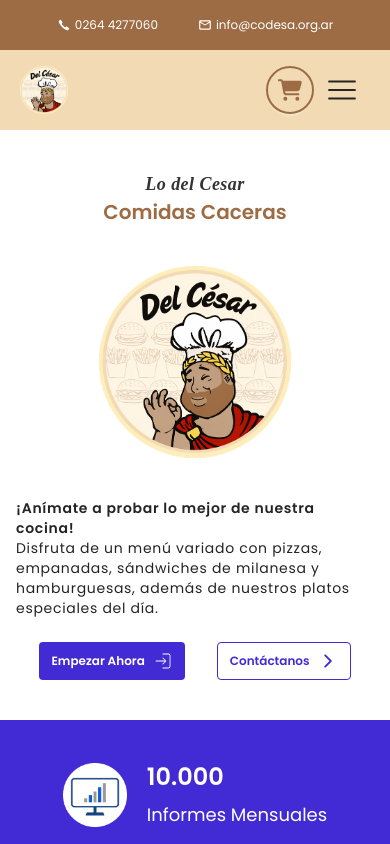
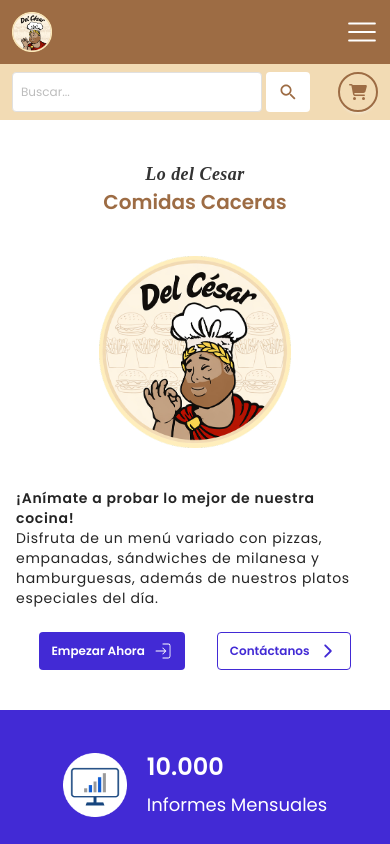
Before and after one commit to leandromortarini2/LodelCesar, a React (Vite) app: page / in a window 390 px wide. Shown: the top 844 px of the page. Built offline with nearby package versions, Linux system fonts and the light colour scheme; no server answers.

Commit message:
navbar maquetado

```diff
--- a/src/interfaces/RoutesNavBar.ts
+++ b/src/interfaces/RoutesNavBar.ts
@@ -1,4 +1,8 @@
+import type { IconType } from "react-icons/lib";
+
 export interface RoutesNavBar {
   url: string;
   text: string;
+  icon: IconType;
+  colorIcon?: string;
 }
--- a/src/utils/routesNavBar.ts
+++ b/src/utils/routesNavBar.ts
@@ -1,18 +1,29 @@
+import { IoHome } from "react-icons/io5";
 import type { RoutesNavBar } from "../interfaces/RoutesNavBar";
+import { GiMeal } from "react-icons/gi";
+import { IoLogoWhatsapp } from "react-icons/io";
+import { RiInstagramFill } from "react-icons/ri";
 
 export const routesLanding: RoutesNavBar[] = [
-  { url: "inicio", text: "Inicio" },
-  { url: "intro-1", text: "Introducción" },
-  { url: "intro-2", text: "Informes" },
-  { url: "intro-3", text: "Riesgos Crediticios" },
-  { url: "intro-4", text: "Conclusión" },
+  { url: "inicio", text: "Inicio", icon: IoHome },
+  { url: "intro-1", text: "Nuestros Platos", icon: GiMeal },
 ];
 
 export const routesDashboard: RoutesNavBar[] = [
-  { url: "", text: "Inicio" },
-  { url: "afectaciones", text: "Afectaciones" },
-  { url: "desafectaciones", text: "Desafectaciones" },
-  { url: "gestion-personas", text: "Gestión de Personas" },
-  { url: "comentarios", text: "Comentarios y Sugerencias" },
-  { url: "informe", text: "Informe" },
+  { url: "", text: "Inicio", icon: IoHome },
 ];
+
+export const social: RoutesNavBar[] = [
+  {
+    url: "https://wa.me/5491122883245?text=Hola,%20Del%20Cesar!",
+    text: "WhatsApp",
+    icon: IoLogoWhatsapp,
+    colorIcon: "text-[#32B16E]",
+  },
+  {
+    url: "https://www.instagram.com/delcesarcomidas/",
+    text: "Instagram",
+    icon: RiInstagramFill,
+    colorIcon: "text-[#E1306C]",
+  },
+];
--- a/src/view/app/components/Search.tsx
+++ b/src/view/app/components/Search.tsx
@@ -6,7 +6,7 @@ import CustomeButton from "../../components/CustomeButton";
 interface SearchProps {
   inputRef?: RefObject<HTMLInputElement | null>;
   handleOnSearch: () => void;
-  handleClean: () => void;
+  handleClean?: () => void;
   isSearching: boolean;
   onChange: (e: React.ChangeEvent<HTMLInputElement>) => void;
   inputName: string;
@@ -29,22 +29,23 @@ export default function Search({
   }, [inputRef]);
 
   return (
-    <div className="flex items-center gap-1 bg-white rounded-lg">
+    <div className="flex items-center gap-1  rounded-lg">
       <input
         ref={inputRef}
         type="search"
         name="search"
-        className={`focus:outline-none w-[250px] h-10 border border-gray-secondary p-2 rounded placeholder:text-gray-primary disabled:bg-gray-200`}
+        className={`focus:outline-none w-[250px] h-10 border bg-white border-gray-secondary p-2 rounded placeholder:text-gray-primary disabled:bg-gray-200`}
         placeholder="Buscar..."
         onChange={onChange}
         value={inputName}
         onKeyDown={(e) => e.key === "Enter" && handleOnSearch()}
       />
       <CustomeButton
-        claseButton="primary"
+        claseButton="secondary"
         height="h-10"
         onClick={handleOnSearch}
         Icon={IoMdSearch}
+        color="text-colorTres"
       />{" "}
       {buttonClean && (
         <CustomeButton
--- a/src/view/auth/hook/useLogicLanding.tsx
+++ b/src/view/auth/hook/useLogicLanding.tsx
@@ -8,6 +8,7 @@ import { useMutation } from "@tanstack/react-query";
 import { login } from "../services/login";
 import Cookies from "js-cookie";
 import { useConfigStore } from "../../app/store/storeConfig";
+import type { RoutesNavBar } from "../../../interfaces/RoutesNavBar";
 
 export default function useLogicLanding() {
   const [isOpen, setIsOpen] = useState(false);
@@ -77,12 +78,30 @@ export default function useLogicLanding() {
   function handleDrawer() {
     setIsOpen(!isOpen);
   }
+
+  function handleRedirectSocial(route: RoutesNavBar) {
+    customeAlert({
+      title: `Serás redirigido a ${route?.text}`,
+      text: "¿Estas seguro?",
+      icon: "warning",
+      showCancelButton: true,
+      confirmButtonColor: "#32B16E",
+      cancelButtonColor: "#ef4444",
+      confirmButtonText: "Si",
+      cancelButtonText: "Cancelar",
+    }).then((result) => {
+      if (result.isConfirmed) {
+        window.location.replace(route.url);
+      }
+    });
+  }
+
   return {
     handleLogin,
     handleDrawer,
     isOpen,
     method,
-
+    handleRedirectSocial,
     customeAlert,
   };
 }
--- a/src/view/auth/view/landing/LandingPage.tsx
+++ b/src/view/auth/view/landing/LandingPage.tsx
@@ -4,12 +4,13 @@ import InfoBar from "../../components/InfoBar";
 import Footer from "../../../components/footer/Footer";
 import IntroduccionView from "./introduccionView/IntroduccionView";
 import NavBar from "../../../components/nav-bar/NavBar";
-import { routesLanding } from "../../../../utils/routesNavBar";
+import { routesLanding, social } from "../../../../utils/routesNavBar";
 import { FormProvider } from "react-hook-form";
 import useLogicLanding from "../../hook/useLogicLanding";
 
 export default function LandingPage() {
-  const { handleDrawer, handleLogin, isOpen, method } = useLogicLanding();
+  const { handleDrawer, handleLogin, isOpen, method, handleRedirectSocial } =
+    useLogicLanding();
 
   return (
     <div>
@@ -20,7 +21,9 @@ export default function LandingPage() {
           isOpen={isOpen}
           handleDrawer={handleDrawer}
           routes={routesLanding}
+          routesSocial={social}
           scroll={true}
+          handleRedirectSocial={handleRedirectSocial}
         />
         <Home handleDrawer={handleDrawer} />
         <InfoBar />
--- a/src/view/components/nav-bar/InfoBar.tsx
+++ b/src/view/components/nav-bar/InfoBar.tsx
@@ -1,21 +1,25 @@
-import { IoIosCall } from "react-icons/io";
-import { MdOutlineEmail } from "react-icons/md";
+import CartButton from "./LoginButton";
+import Search from "../../app/components/Search";
 
-export default function InfoBar() {
-  const dataContact = {
-    email: "info@codesa.org.ar",
-    phone: "0264 4277060",
-  };
+export default function InfoBar({
+  handleDrawer,
+}: {
+  handleDrawer: () => void;
+  openModal?: () => void;
+  closeModal?: () => void;
+  isOpen?: boolean;
+}) {
   return (
-    <section className="w-full  h-[50px] bg-colorTres flex justify-center items-center gap-10 text-white text-xs ">
-      <span className="flex justify-center items-center gap-1 lg:gap-2 h-full">
-        <IoIosCall className="text-sm lg:text-xl" />
-        {dataContact.phone}
-      </span>
-      <span className="flex justify-center items-center gap-1 lg:gap-2 h-full">
-        <MdOutlineEmail className="text-sm lg:text-xl" />
-        {dataContact.email}
-      </span>
+    <section className="w-full  h-14 bg-colorUno flex justify-between items-center px-3 text-white text-xs ">
+      <Search
+        handleOnSearch={() => {}}
+        onChange={() => {}}
+        inputName={""}
+        isSearching
+      />
+      <div className="flex justify-end ">
+        <CartButton handleDrawer={handleDrawer} />
+      </div>
     </section>
   );
 }
--- a/src/view/components/nav-bar/LoginButton.tsx
+++ b/src/view/components/nav-bar/LoginButton.tsx
@@ -7,11 +7,12 @@ interface Props {
 export default function CartButton({ handleDrawer }: Props) {
   return (
     <div className="flex justify-end items-center h-full gap-20 text-sm  ">
-
-      <button onClick={handleDrawer}
-         className="btn btn-circle bg-colorUno text-colorTres  border-colorTres border-2 w-12 h-12 hover:bg-colorDos hover:text-default-text  transition-colors duration-300 flex justify-center items-center">
-        <FaCartShopping className="text-2xl" />
-</button>
+      <button
+        onClick={handleDrawer}
+        className="btn btn-circle bg-colorUno text-colorTres  border-colorTres border-2 w-10 h-10 hover:bg-colorDos hover:text-default-text  transition-colors duration-300 flex justify-center items-center"
+      >
+        <FaCartShopping className="text-lg lg:text-2xl" />
+      </button>
     </div>
   );
 }
--- a/src/view/components/nav-bar/Logo.tsx
+++ b/src/view/components/nav-bar/Logo.tsx
@@ -1,7 +1,7 @@
 export default function Logo() {
   return (
     <div className="flex justify-start items-center h-full gap-20">
-      <img src="/hero.png" alt="logo" className="h-12 w-12" />
+      <img src="/hero.png" alt="logo" className="h-10 w-10" />
     </div>
   );
 }
--- a/src/view/components/nav-bar/NavBar.tsx
+++ b/src/view/components/nav-bar/NavBar.tsx
@@ -1,8 +1,5 @@
 import Logo from "./Logo";
 import PanelButton from "./PanelButton";
-import CartButton from "./LoginButton";
-import { useLocation } from "react-router-dom";
-import DataUser from "./DataUser";
 import type { RoutesNavBar } from "../../../interfaces/RoutesNavBar";
 import { RxHamburgerMenu } from "react-icons/rx";
 import { IoClose } from "react-icons/io5";
@@ -11,26 +8,26 @@ import { Burger } from "./Burger";
 import InfoBar from "./InfoBar";
 
 interface Props {
-  handleDrawer?: () => void;
+  handleDrawer: () => void;
   routes?: RoutesNavBar[];
+  routesSocial?: RoutesNavBar[];
   scroll?: boolean;
   openModal: () => void;
   closeModal: () => void;
   isOpen: boolean;
+  handleRedirectSocial?: any;
 }
 
 export default function NavBar({
   handleDrawer,
   routes,
+  routesSocial,
   scroll,
   openModal,
   closeModal,
   isOpen,
+  handleRedirectSocial,
 }: Props) {
-  const location = useLocation();
-  const pathname = location.pathname;
-  const dashboard = pathname.includes("/dashboard");
-
   const {
     isOpen: isOpenBurger,
     openModal: openModalBurger,
@@ -39,52 +36,45 @@ export default function NavBar({
 
   return (
     <div className="sticky top-0 w-full  z-50">
-      <InfoBar />
-
-      <section className="w-full h-20 bg-colorUno flex justify-between items-center border-gray-secondary  px-5  2xl:px-10 ">
-        <div className="w-16 h-14 lg:w-[15%]  flex justify-start">
+      <section className="w-full h-16 bg-colorTres flex justify-between items-center border-gray-secondary  px-3  2xl:px-10 ">
+        <div className="w-14 h-12 lg:w-[15%]  flex justify-start">
           <Logo />
         </div>
 
         <div className="w-[80%] hidden lg:flex justify-center    ">
           {routes && <PanelButton routes={routes} scroll={scroll} />}
         </div>
-        <div className=" flex items-center justify-end  lg:w-[15%] gap-3 ">
-          <div className="flex justify-end ">
-            {location.pathname === "/" && handleDrawer && (
-              <CartButton  handleDrawer={handleDrawer} />
-            )}
-            {dashboard && (
-              <DataUser
-                openModal={openModal}
-                closeModal={closeModal}
-                isOpen={isOpen}
-              />
-            )}
-          </div>
+        <div className=" flex items-center justify-end  lg:w-[15%] ">
           {isOpenBurger ? (
             <div onClick={closeModalBurger} className="  lg:hidden ">
-              <IoClose className="w-8 h-8 cursor-pointer" />
+              <IoClose className="w-8 h-8 cursor-pointer text-white" />
             </div>
           ) : (
             <div onClick={openModalBurger} className="  lg:hidden ">
-              <RxHamburgerMenu className="w-8 h-8 cursor-pointer" />
+              <RxHamburgerMenu className="w-8 h-8 cursor-pointer text-white" />
             </div>
           )}
           <div className="">
             {isOpenBurger && (
-              <section className="w-full   bg-white-secondary h-[calc(100vh-130px)] absolute top-32 left-0 lg:hidden flex flex-col justify-between overflow-y-auto ">
+              <section className="w-full   bg-white-secondary h-[calc(100vh-130px)] absolute top-16 left-0 lg:hidden flex flex-col justify-between overflow-y-auto ">
                 <Burger
                   routes={routes || []}
+                  routesSocial={routesSocial}
                   scroll={scroll}
                   closeModalBurger={closeModalBurger}
                   openModal={openModal}
+                  handleRedirectSocial={handleRedirectSocial}
                 />
               </section>
             )}
           </div>
         </div>
       </section>
+      <InfoBar
+        handleDrawer={handleDrawer}
+        closeModal={closeModal}
+        isOpen={isOpen}
+      />
     </div>
   );
 }
```
Also changed, not shown: src/view/components/drawer/Drawer.tsx (+7 -12 lines), src/view/components/nav-bar/Burger.tsx (+38 -6 lines), public/textDelCesar.png (added).
